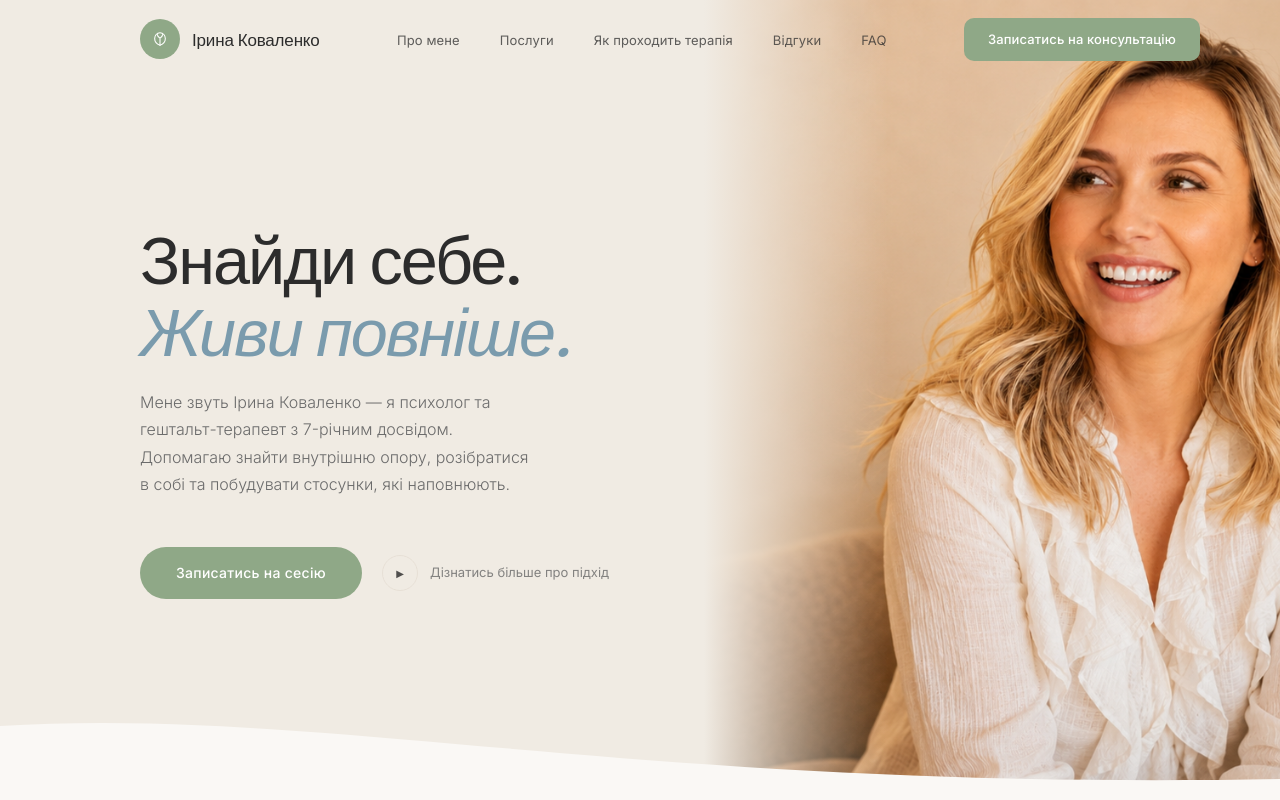
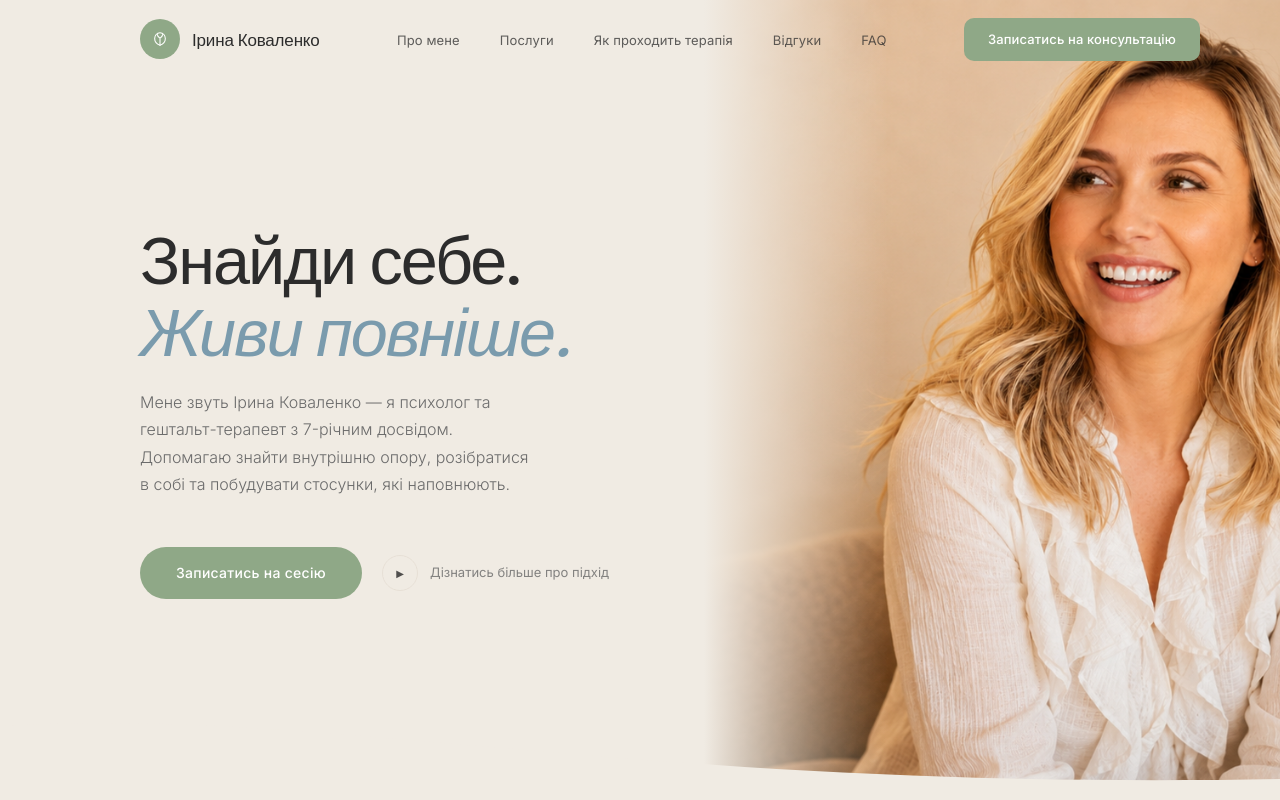
Before and after one commit to danylonahorniuk/psychologist-landing, a Next.js app: page / in a window 1280 px wide. Shown: the top 800 px of the page. Built offline with nearby package versions, Linux system fonts and the light colour scheme.

Commit message:
fix: match hero wave color to Topics section background

```diff
--- a/components/Hero.tsx
+++ b/components/Hero.tsx
@@ -164,7 +164,7 @@ export default function Hero() {
         >
           <path
             d="M0,100 L0,25 C360,5 720,90 1440,78 L1440,100 Z"
-            fill="var(--bg)"
+            fill="var(--bg-warm)"
           />
         </svg>
       </div>
```
